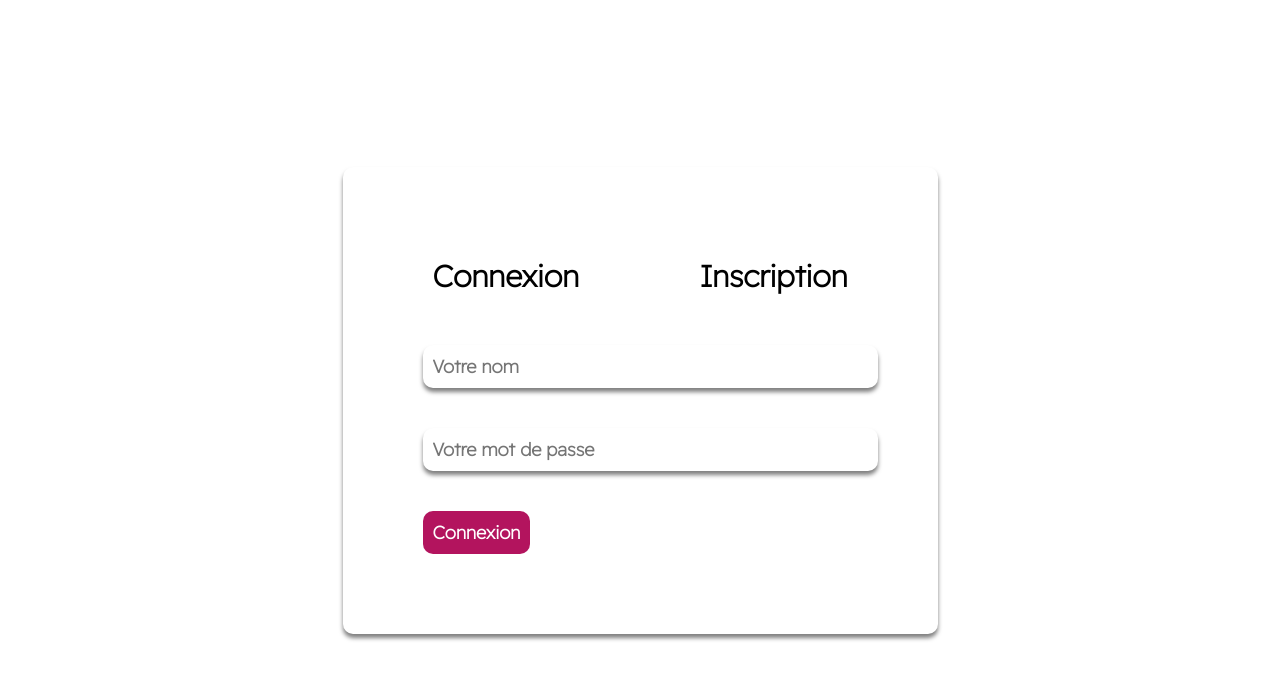
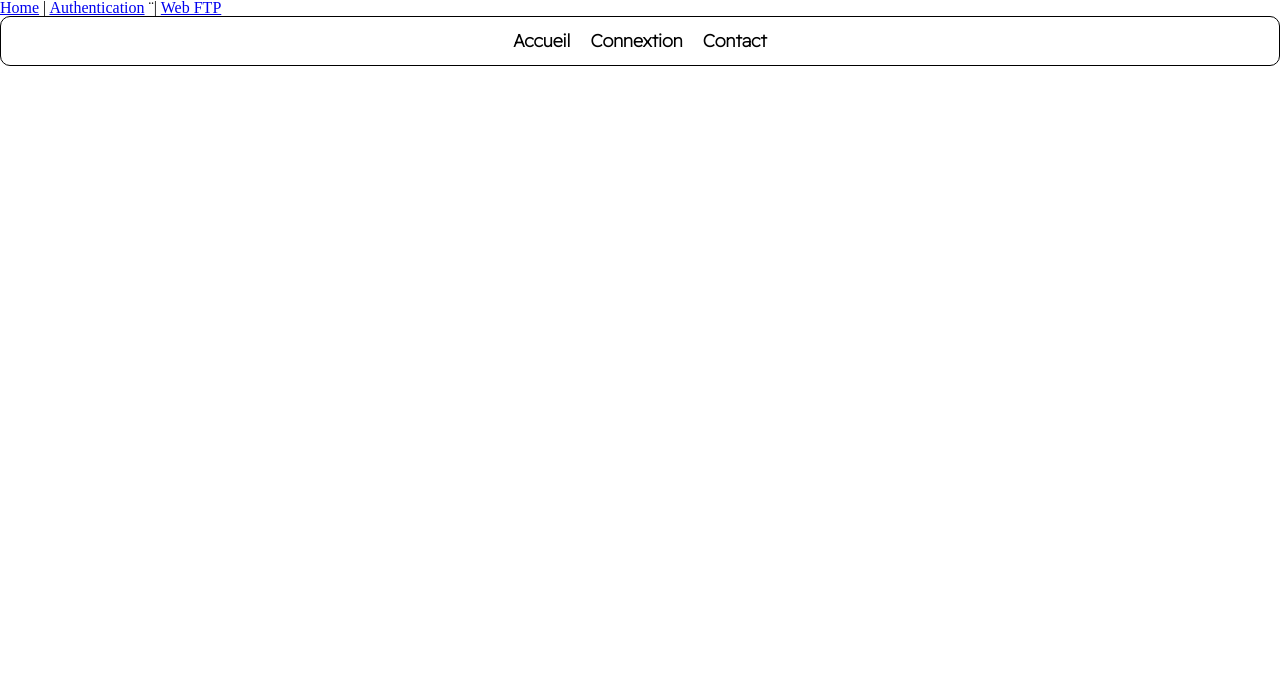
Before and after one commit to bentaniamin1/o7wish, a Vue app in the folder front/: page / in a window 1280 px wide. Shown: the top 680 px of the page. Built offline with nearby package versions, Linux system fonts and the light colour scheme.

Commit message:
navigation

```diff
--- a/front/src/App.vue
+++ b/front/src/App.vue
@@ -1,25 +1,17 @@
 <template>
   <header>
-
+    <nav>
+      <router-link to="/">Home</router-link>
+      |
+      <router-link to="/authentication">Authentication</router-link>
+      ¨|
+      <router-link to="/webftp">Web FTP</router-link>
+    </nav>
   </header>
   <main>
-    <AuthenticationView />
+    <router-view/>
   </main>
-  <footer>
-
-  </footer>
 </template>
-
-<script>
-
-import AuthenticationView from "@/views/AuthenticationView";
-export default {
-  name: 'App',
-  components: {
-    AuthenticationView
-  }
-}
-</script>
 
 <style>
 @import "./assets/styles/form_style.scss";
@@ -29,9 +21,6 @@
 main {
   width: 100vw;
   height: 100vh;
-  display: flex;
-  justify-content: center;
-  align-items: center;
   overflow: hidden;
   font-family: 'Readex Pro', sans-serif;
   font-weight: bold;
@@ -47,9 +36,11 @@
   font-weight: bold;
   font-size: 1.125rem;
 }
+
 button:hover {
   cursor: pointer;
 }
+
 input {
   font-family: 'Readex Pro', sans-serif;
   font-weight: bold;
--- a/front/src/assets/styles/form_style.scss
+++ b/front/src/assets/styles/form_style.scss
@@ -1,7 +1,15 @@
 .form_container {
+  position: absolute;
+  top: 50%;
+  left: 50%;
+  transform: translate(-50%,-50%);
+}
+
+.form {
   display: flex;
   flex-direction: column;
   justify-content: space-between;
+  overflow: hidden;
 
   width: 435px;
   background: white;
@@ -11,7 +19,6 @@
 
   transition: 1s ease-out;
 }
-
 
 form {
   display: flex;
--- /dev/null
+++ b/front/src/components/HelloWorld.vue
@@ -0,0 +1,59 @@
+<template>
+  <div class="hello">
+    <h1>{{ msg }}</h1>
+    <p>
+      For a guide and recipes on how to configure / customize this project,<br>
+      check out the
+      <a href="https://cli.vuejs.org" target="_blank" rel="noopener">vue-cli documentation</a>.
+    </p>
+    <h3>Installed CLI Plugins</h3>
+    <ul>
+      <li><a href="https://github.com/vuejs/vue-cli/tree/dev/packages/%40vue/cli-plugin-babel" target="_blank" rel="noopener">babel</a></li>
+      <li><a href="https://github.com/vuejs/vue-cli/tree/dev/packages/%40vue/cli-plugin-router" target="_blank" rel="noopener">router</a></li>
+      <li><a href="https://github.com/vuejs/vue-cli/tree/dev/packages/%40vue/cli-plugin-eslint" target="_blank" rel="noopener">eslint</a></li>
+    </ul>
+    <h3>Essential Links</h3>
+    <ul>
+      <li><a href="https://vuejs.org" target="_blank" rel="noopener">Core Docs</a></li>
+      <li><a href="https://forum.vuejs.org" target="_blank" rel="noopener">Forum</a></li>
+      <li><a href="https://chat.vuejs.org" target="_blank" rel="noopener">Community Chat</a></li>
+      <li><a href="https://twitter.com/vuejs" target="_blank" rel="noopener">Twitter</a></li>
+      <li><a href="https://news.vuejs.org" target="_blank" rel="noopener">News</a></li>
+    </ul>
+    <h3>Ecosystem</h3>
+    <ul>
+      <li><a href="https://router.vuejs.org" target="_blank" rel="noopener">vue-router</a></li>
+      <li><a href="https://vuex.vuejs.org" target="_blank" rel="noopener">vuex</a></li>
+      <li><a href="https://github.com/vuejs/vue-devtools#vue-devtools" target="_blank" rel="noopener">vue-devtools</a></li>
+      <li><a href="https://vue-loader.vuejs.org" target="_blank" rel="noopener">vue-loader</a></li>
+      <li><a href="https://github.com/vuejs/awesome-vue" target="_blank" rel="noopener">awesome-vue</a></li>
+    </ul>
+  </div>
+</template>
+
+<script>
+export default {
+  name: 'HelloWorld',
+  props: {
+    msg: String
+  }
+}
+</script>
+
+<!-- Add "scoped" attribute to limit CSS to this component only -->
+<style scoped>
+h3 {
+  margin: 40px 0 0;
+}
+ul {
+  list-style-type: none;
+  padding: 0;
+}
+li {
+  display: inline-block;
+  margin: 0 10px;
+}
+a {
+  color: #42b983;
+}
+</style>
--- a/front/src/components/Home/HomeNavigation.vue
+++ b/front/src/components/Home/HomeNavigation.vue
@@ -18,7 +18,7 @@
 nav {
   font-size: 1.1rem;
   text-align: center;
-  border: 1px solid rgba(0, 0, 0, 5);;
+  border: 1px solid rgba(0, 0, 0, 5);
   border-radius: 10px;
   padding: 15px;
 
--- a/front/src/main.js
+++ b/front/src/main.js
@@ -1,4 +1,5 @@
 import { createApp } from 'vue'
 import App from './App.vue'
+import router from './router'
 
-createApp(App).mount('#app')
+createApp(App).use(router).mount('#app')
--- /dev/null
+++ b/front/src/router/index.js
@@ -0,0 +1,29 @@
+import { createRouter, createWebHistory } from 'vue-router'
+import HomeView from '../views/HomeView.vue'
+import AuthenticationView from "@/views/AuthenticationView";
+import WebFtpView from "@/views/WebFtpView";
+
+const routes = [
+  {
+    path: '/',
+    name: 'home',
+    component: HomeView
+  },
+  {
+    path: '/authentication',
+    name: 'authentication',
+    component: AuthenticationView
+  },
+  {
+    path: '/webftp',
+    name: 'webftp',
+    component: WebFtpView
+  },
+]
+
+const router = createRouter({
+  history: createWebHistory(process.env.BASE_URL),
+  routes
+})
+
+export default router
--- a/front/src/views/AuthenticationView.vue
+++ b/front/src/views/AuthenticationView.vue
@@ -1,17 +1,16 @@
 <template>
   <section class="form_container">
+    <div class="form">
       <div class="authentication_header">
         <button @click="wentRegister = false">Connexion</button>
         <button @click="wentRegister = true">Inscription</button>
       </div>
 
-    <transition name="bounce">
+      <transition-group name="bounce">
         <ConnectionForm v-if="!wentRegister"/>
-    </transition>
-
-    <transition name="bounce">
         <RegisterForm v-if="wentRegister"/>
-    </transition>
+      </transition-group>
+    </div>
   </section>
 </template>
 
@@ -50,15 +49,26 @@
 }
 
 
-.enter-form {
-  opacity: 0;
+.bounce-enter-active {
+  animation: slideleft 0.5s;
 }
 
-.enter-to {
-  opacity: 1;
+.bounce-leave-active {
+  transform: translateX(-100%);
 }
 
-.enter-active {
-  transition: opacity 1s ease-in-out;
+@keyframes slideleft {
+  0% {
+    opacity: 0;
+    transform: translatey(-100%);
   }
+  50% {
+    transform: translatey(20%);
+  }
+  100% {
+    opacity: 100%;
+    transform: translatey(0);
+  }
+}
+
 </style>
```
Also changed, not shown: front/package.json (+4 -22 lines), front/.browserslistrc (added), front/.eslintrc.js (added), 1 other file (tests, documents, lock files or other folders). Lines whose indentation alone changed are shown as unchanged.
